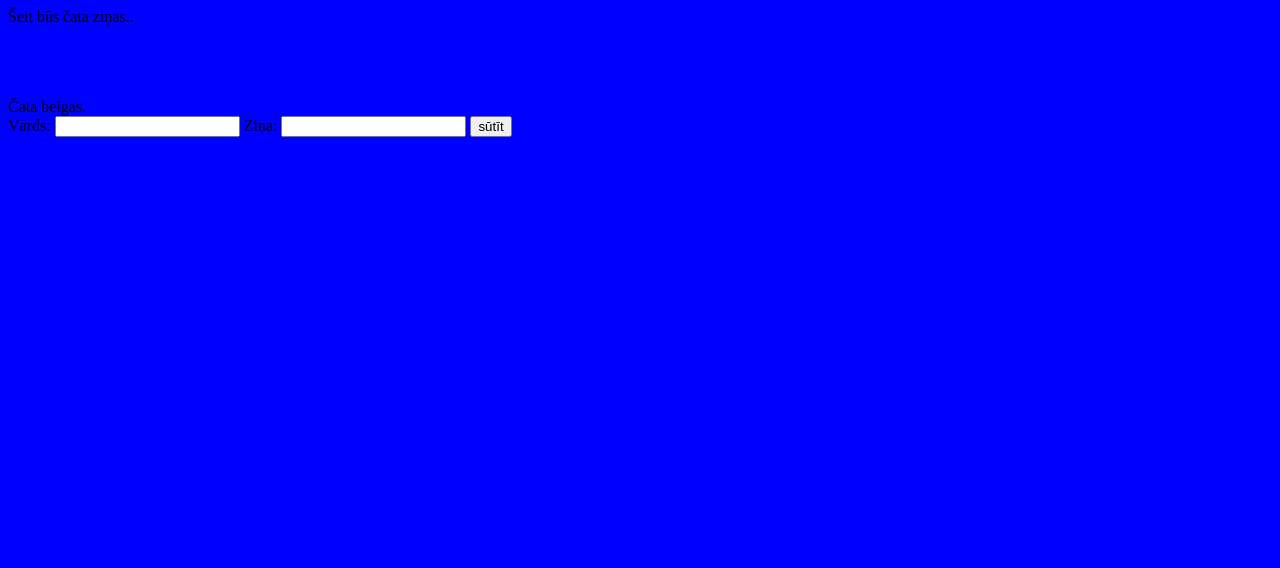
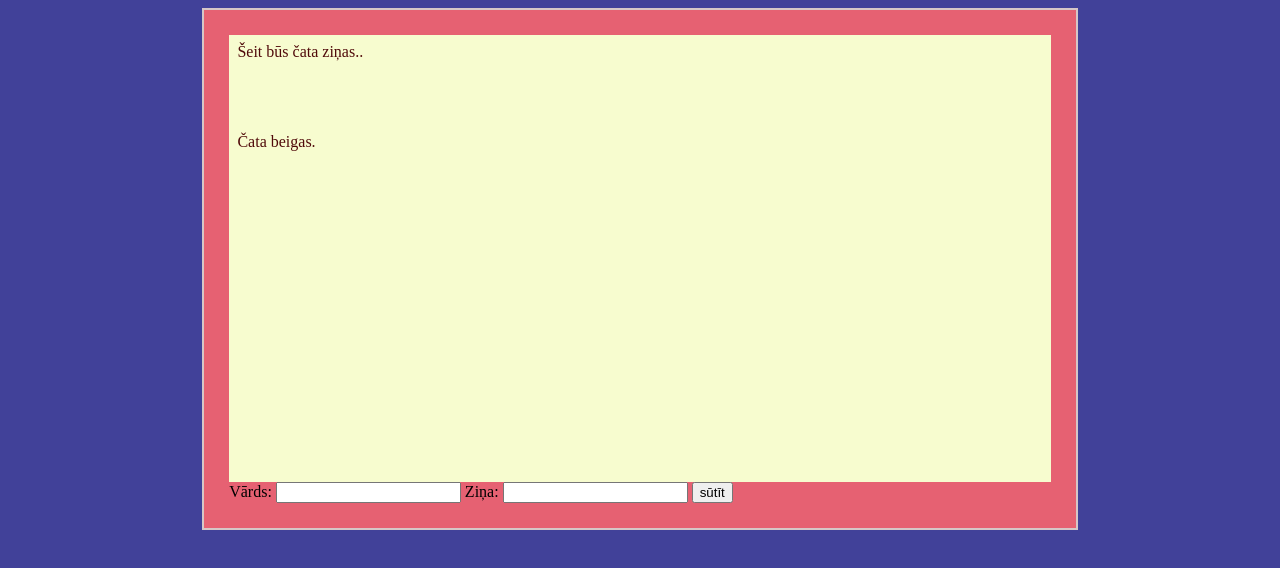
Before and after one commit to eduardskr/paraugs_cats, a plain HTML site: page index.html in a window 1280 px wide. Drawn offline with Linux system fonts and the light colour scheme.

Commit message:
Update style.css

```diff
--- a/style.css
+++ b/style.css
@@ -1,3 +1,18 @@
 body {
-    background-color: blue;
+    background-color: rgb(65, 65, 153);
 }
+.pamatlaukums{
+    background-color: rgb(230, 97, 114);
+    width:65%;
+    border:2px solid rgb(214, 199, 199);
+    padding:2%;
+    margin:auto;
+}
+.cataZina{
+    background-color: rgb(247, 252, 207);
+    height:430px;
+    padding: 1%;
+    overflow: scroll;
+    color:rgb(80, 10, 10);
+
+}
```
